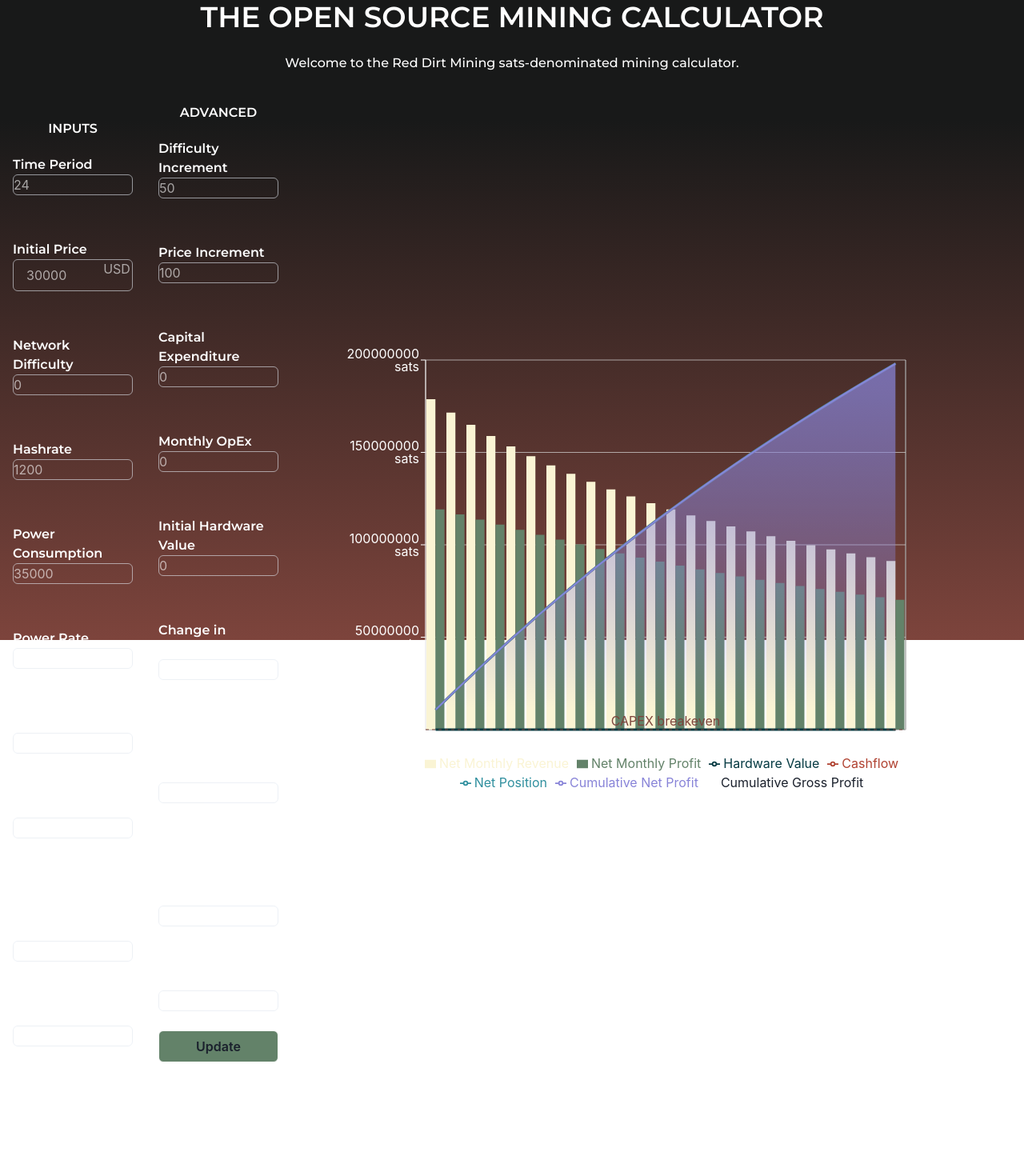
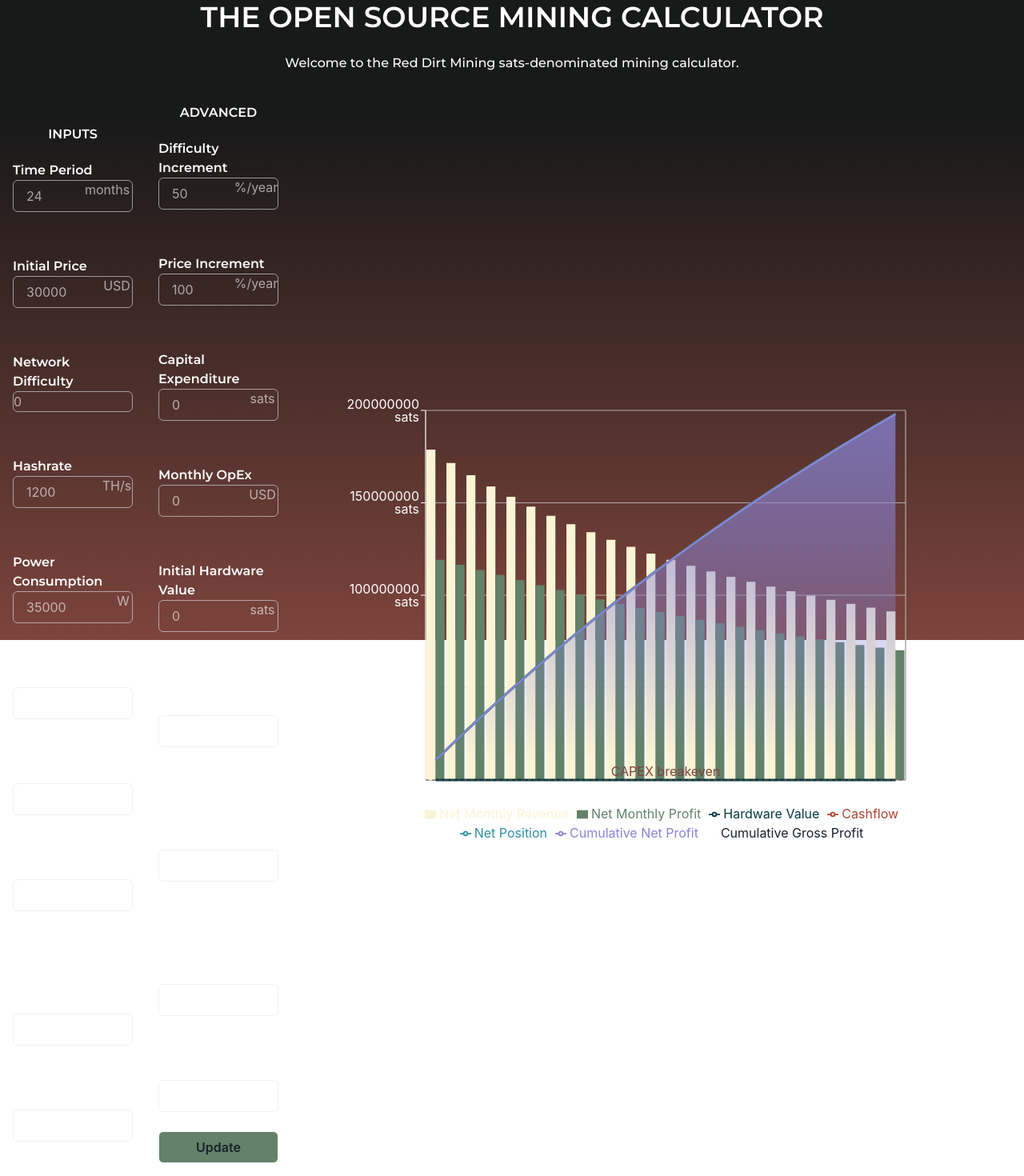
Before and after one commit to Red-Dirt-Mining/calculator, a React (Create React App) app: page / in a window 1280 px wide. Shown: the part 96-1566 px from the top of the page at 80% size. Before the commit the page ends 1440 px from the top, so only its background shows below. Built offline with nearby package versions, Linux system fonts and the light colour scheme; no server answers.

Commit message:
Refactor form field end adornments

```diff
--- a/src/components/basic.js
+++ b/src/components/basic.js
@@ -25,27 +25,22 @@ const { createDataSet, calculateHalvingProgress/* , convertToTerra */ } = requir
 // FIXME: Block based time period – Nonce
 // TODO: Halving adjustment – Nonce to check what I mean here
 // TODO: Toggle graph options – RDM Outlaw https://recharts.org/en-US/examples/LegendEffectOpacity
-// TODO: Hide "advanced" options – Do we need? Sensible defaults instead?
-// TODO: Copy for hover state on input fields – RDM Outlaw
-// TODO: Review field names – RDM Outlaw
 // TODO: Populate initial difficulty from API – Nonce
 
 // V1 COSMETIC
-// FIXME: Remove number input adornment – RDM Outlaw
-// TODO: Decide on data series colors – Put to Storm/Jack
-// TODO: onClick show full number, otherwise show abbreviated – RDM Outlaw
 // TODO: Pull out data to the side to income statement instead of tooltip – Nonce
 
 // WISHLIST
 // TODO: Add block height, current hash rate cards – Nonce
+// TODO: onClick show full number, otherwise show abbreviated – RDM Outlaw
 // TODO: An average difficulty adjustment per epoch instead of annual change (e.g. 2% average upward difficulty per epoch) – Think about the UX of this
 // TODO: Presets e.g. hashrate growth, price growth, etc.
 // TODO: Calculate for reinvesting in new HR
 // TODO: Mark where net position begins to decline when depreciation is higher than net profit
 // TODO: Switch between sats and dollars
 // TODO: Can we do real-time graph updates as you scroll values on a given field? Helps get a sense of how certain inputs are affecting profitability
-// TODO: Depreciation toggle against lifetime sats production. i.e. if half of sats are produced year 1, then ASICs depreciate by half that year
-// Toggle should change to time period
+// TODO: Depreciation toggle against lifetime sats production. i.e. if half of sats are produced year 1, then ASICs depreciate by half that year. Toggle should change to time period
+// TODO: Hide "advanced" options – Do we need? Sensible defaults instead?
 
 
 let data = createDataSet(initialValues)
@@ -78,7 +73,6 @@ const Basic = () => {
     <Box
       w={'full'}
       h={'100vh'}
-      // background gradient
       bgGradient="linear(180deg, #181919 18.75%, #7D443C 100%)"
       >
       <BasicBlurb />
@@ -110,12 +104,12 @@ const Basic = () => {
                         <React.Fragment>
                           <Text color={'white'}>Time Period</Text>
                           <Text color={'white'}>The time period you want to calculate profitability for.</Text>
-                          {/* "The length of time to calculate profitability for in months." */}
                         </React.Fragment>
                       }
                     >
                       <FormControl>
                         <FormLabel htmlFor="months" mb={0} sx={{ fontFamily: "Montserrat", fontWeight: 600 }}>Time Period</FormLabel>
+                        <InputGroup>
                           <Field
                             as={Input}
                             rounded={'md'}
@@ -127,18 +121,22 @@ const Basic = () => {
                             onChange={handleChange}
                             size="small"
                             type='number'
-                          InputProps={{
-                            inputMode: 'numeric', pattern: '[0-9]*',
-                            /* endAdornment: <InputAdornment position="end">months</InputAdornment>, */
-                          }}
                           />
+                          <InputRightElement
+                            children="months"
+                            color={'white'}
+                            opacity={0.6}
+                            pb={4}
+                            pr={6}
+                          />
+                        </InputGroup>
                       </FormControl>
                     </Tooltip>
                     <br /><br />
                     <Tooltip
                       label={
                         <React.Fragment>
-                          <Text color="inherit">Initial Price</Text>
+                          <Text color={'white'}>Initial Price</Text>
                           {"Price of Bitcoin in USD at the beginning of the time period."}
                         </React.Fragment>
                       }
@@ -166,7 +164,7 @@ const Basic = () => {
                     <Tooltip
                       label={
                         <React.Fragment>
-                          <Text color="inherit">Network Difficulty</Text>
+                          <Text color={'white'}>Network Difficulty</Text>
                           {"Difficulty to mine the next block."}
                         </React.Fragment>
                       }
@@ -184,10 +182,6 @@ const Basic = () => {
                           onChange={handleChange}
                           size="small"
                           type='number'
-                          InputProps={{
-                            inputMode: 'numeric', pattern: '[0-9]*',
-                            // endAdornment: <InputAdornment position="end">T</InputAdornment>,
-                          }}
                         />
                       </FormControl>
                     </Tooltip>
@@ -202,6 +196,7 @@ const Basic = () => {
                     >
                       <FormControl>
                         <FormLabel htmlFor="hashrate" mb={0} sx={{ fontFamily: "Montserrat", fontWeight: 600 }}>Hashrate</FormLabel>
+                        <InputGroup>
                           <Field
                             as={Input}
                             rounded={'md'}
@@ -213,11 +208,9 @@ const Basic = () => {
                             onChange={handleChange}
                             size="small"
                             type='number'
-                          InputProps={{
-                            inputMode: 'numeric', pattern: '[0-9]*',
-                            /* endAdornment: <InputAdornment position="end">TH/s</InputAdornment>, */
-                          }}
                           />
+                          <InputRightElement color={'white'} opacity={0.6} pb='4' children={'TH/s'} />
+                        </InputGroup>
                       </FormControl>
                     </Tooltip>
                     <br /><br />
@@ -231,6 +224,7 @@ const Basic = () => {
                     >
                       <FormControl>
                         <FormLabel htmlFor="powerConsumption" mb={0} sx={{ fontFamily: "Montserrat", fontWeight: 600 }}>Power Consumption</FormLabel>
+                        <InputGroup>
                           <Field
                             as={Input}
                             rounded={'md'}
@@ -242,11 +236,9 @@ const Basic = () => {
                             onChange={handleChange}
                             size="small"
                             type='number'
-                          InputProps={{
-                            inputMode: 'numeric', pattern: '[0-9]*',
-                            /* endAdornment: <InputAdornment position="end">W</InputAdornment>, */
-                          }}
                           />
+                          <InputRightElement color={'white'} opacity={0.6} pb='4' mr={-2} children={'W'} />
+                        </InputGroup>
                       </FormControl>
                     </Tooltip>
                     <br /><br />
@@ -260,6 +252,7 @@ const Basic = () => {
                     >
                       <FormControl>
                         <FormLabel htmlFor="powerCostPerKwh" mb={0} sx={{ fontFamily: "Montserrat", fontWeight: 600 }}>Power Rate</FormLabel>
+                        <InputGroup>
                           <Field
                             as={Input}
                             rounded={'md'}
@@ -271,11 +264,9 @@ const Basic = () => {
                             onChange={handleChange}
                             size="small"
                             type='number'
-                          InputProps={{
-                            inputMode: 'numeric', pattern: '[0-9]*',
-                            /* endAdornment: <InputAdornment position="end">USD</InputAdornment>, */
-                          }}
                           />
+                          <InputRightElement color={'white'} opacity={0.6} pb='4' children={'USD'} />
+                        </InputGroup>
                       </FormControl>
                     </Tooltip>
                     <br /><br />
@@ -289,6 +280,7 @@ const Basic = () => {
                     >
                       <FormControl>
                         <FormLabel htmlFor="blockSubsidy" mb={0} sx={{ fontFamily: "Montserrat", fontWeight: 600 }}>Block Subsidy</FormLabel>
+                        <InputGroup>
                           <Field
                             as={Input}
                             rounded={'md'}
@@ -300,11 +292,9 @@ const Basic = () => {
                             onChange={handleChange}
                             size="small"
                             type='number'
-                          InputProps={{
-                            inputMode: 'numeric', pattern: '[0-9]*',
-                            /* endAdornment: <InputAdornment position="end">BTC</InputAdornment>, */
-                          }}
                           />
+                          <InputRightElement color={'white'} opacity={0.6} pb='4' children={'BTC'} />
+                        </InputGroup>
                       </FormControl>
                     </Tooltip>
                     <br /><br />
@@ -318,6 +308,7 @@ const Basic = () => {
                     >
                       <FormControl>
                         <FormLabel htmlFor="poolFee" mb={0} sx={{ fontFamily: "Montserrat", fontWeight: 600 }}>Pool Fee</FormLabel>
+                        <InputGroup>
                           <Field
                             as={Input}
                             rounded={'md'}
@@ -329,11 +320,9 @@ const Basic = () => {
                             onChange={handleChange}
                             size="small"
                             type='number'
-                          InputProps={{
-                            inputMode: 'numeric', pattern: '[0-9]*',
-                            /* endAdornment: <InputAdornment position="end">%</InputAdornment>, */
-                          }}
                           />
+                          <InputRightElement color={'white'} opacity={0.6} pb='4' mr={-2} children={'%'} />
+                        </InputGroup>
                       </FormControl>
                     </Tooltip>
                     <br /><br />
@@ -347,6 +336,7 @@ const Basic = () => {
                     >
                       <FormControl>
                         <FormLabel htmlFor="txFees" mb={0} sx={{ fontFamily: "Montserrat", fontWeight: 600 }}>Average Transaction Fees</FormLabel>
+                        <InputGroup>
                           <Field
                             as={Input}
                             rounded={'md'}
@@ -358,11 +348,9 @@ const Basic = () => {
                             onChange={handleChange}
                             size="small"
                             type='number'
-                          InputProps={{
-                            inputMode: 'numeric', pattern: '[0-9]*',
-                            /* endAdornment: <InputAdornment position="end">BTC</InputAdornment>, */
-                          }}
                           />
+                          <InputRightElement color={'white'} opacity={0.6} pb='4' children={'BTC'} />
+                        </InputGroup>
                       </FormControl>
                     </Tooltip>
                     <br /><br />
@@ -376,6 +364,7 @@ const Basic = () => {
                     >
                       <FormControl>
                         <FormLabel htmlFor="otherFees" mb={0} sx={{ fontFamily: "Montserrat", fontWeight: 600 }}>Other Fees</FormLabel>
+                        <InputGroup>
                           <Field
                             as={Input}
                             rounded={'md'}
@@ -387,11 +376,9 @@ const Basic = () => {
                             onChange={handleChange}
                             size="small"
                             type='number'
-                          InputProps={{
-                            inputMode: 'numeric', pattern: '[0-9]*',
-                          /*  endAdornment: <InputAdornment position="end">%</InputAdornment>, */
-                          }}
                           />
+                          <InputRightElement color={'white'} opacity={0.6} pb='4' mr={-2} children={'%'} />
+                        </InputGroup>
                       </FormControl>
                     </Tooltip>
                   </VStack>
@@ -412,6 +399,7 @@ const Basic = () => {
                       >
                         <FormControl>
                           <FormLabel htmlFor="difficultyIncrement" mb={0} sx={{ fontFamily: "Montserrat", fontWeight: 600 }}>Difficulty Increment</FormLabel>
+                          <InputGroup>
                             <Field
                               as={Input}
                               rounded={'md'}
@@ -423,11 +411,9 @@ const Basic = () => {
                               onChange={handleChange}
                               size="small"
                               type='number'
-                            InputProps={{
-                              inputMode: 'numeric', pattern: '[0-9]*',
-                              /* endAdornment: <InputAdornment position="end">%/year</InputAdornment>, */
-                            }}
                             />
+                            <InputRightElement color={'white'} opacity={0.6} pb='4' pr={4} children={'%/year'} />
+                          </InputGroup>
                         </FormControl>
                       </Tooltip>
                       <br /><br />
@@ -441,6 +427,7 @@ const Basic = () => {
                       >
                         <FormControl>
                           <FormLabel htmlFor="priceIncrement" mb={0} sx={{ fontFamily: "Montserrat", fontWeight: 600 }}>Price Increment</FormLabel>
+                          <InputGroup>
                             <Field
                               as={Input}
                               rounded={'md'}
@@ -452,11 +439,9 @@ const Basic = () => {
                               onChange={handleChange}
                               size="small"
                               type='number'
-                            InputProps={{
-                              inputMode: 'numeric', pattern: '[0-9]*',
-                              /* endAdornment: <InputAdornment position="end">%/year</InputAdornment>, */
-                            }}
                             />
+                            <InputRightElement color={'white'} opacity={0.6} pb='4' pr={4} children={'%/year'} />
+                          </InputGroup>
                         </FormControl>
                       </Tooltip>
                       <br /><br />
@@ -470,6 +455,7 @@ const Basic = () => {
                       >
                         <FormControl>
                           <FormLabel htmlFor="capex" mb={0} sx={{ fontFamily: "Montserrat", fontWeight: 600 }}>Capital Expenditure</FormLabel>
+                          <InputGroup>
                             <Field
                               as={Input}
                               rounded={'md'}
@@ -481,11 +467,9 @@ const Basic = () => {
                               onChange={handleChange}
                               size="small"
                               type='number'
-                            InputProps={{
-                              inputMode: 'numeric', pattern: '[0-9]*',
-                              /* endAdornment: <InputAdornment position="end">sats</InputAdornment>, */
-                            }}
                             />
+                            <InputRightElement color={'white'} opacity={0.6} pb='4' children={'sats'} />
+                          </InputGroup>
                         </FormControl>
                       </Tooltip>
                       <br /><br />
@@ -499,6 +483,7 @@ const Basic = () => {
                       >
                         <FormControl>
                           <FormLabel htmlFor="opex" mb={0} sx={{ fontFamily: "Montserrat", fontWeight: 600 }}>Monthly OpEx</FormLabel>
+                          <InputGroup>
                             <Field
                               as={Input}
                               rounded={'md'}
@@ -510,11 +495,9 @@ const Basic = () => {
                               onChange={handleChange}
                               size="small"
                               type='number'
-                            InputProps={{
-                              inputMode: 'numeric', pattern: '[0-9]*',
-                              /* endAdornment: <InputAdornment position="end">USD</InputAdornment>, */
-                            }}
                             />
+                            <InputRightElement color={'white'} opacity={0.6} pb='4' children={'USD'} />
+                          </InputGroup>
                         </FormControl>
                       </Tooltip>
                       <br /><br />
@@ -528,6 +511,7 @@ const Basic = () => {
                       >
                         <FormControl>
                           <FormLabel htmlFor="hwValue" mb={0} sx={{ fontFamily: "Montserrat", fontWeight: 600 }}>Initial Hardware Value</FormLabel>
+                          <InputGroup>
                             <Field
                               as={Input}
                               rounded={'md'}
@@ -539,11 +523,9 @@ const Basic = () => {
                               onChange={handleChange}
                               size="small"
                               type='number'
-                            InputProps={{
-                              inputMode: 'numeric', pattern: '[0-9]*',
-                              /* endAdornment: <InputAdornment position="end">sats</InputAdornment>, */
-                            }}
                             />
+                            <InputRightElement color={'white'} opacity={0.6} pb='4' children={'sats'} />
+                          </InputGroup>
                         </FormControl>
                       </Tooltip>
                       <br /><br />
@@ -557,6 +539,7 @@ const Basic = () => {
                       >
                         <FormControl>
                           <FormLabel htmlFor="hwDepreciation" mb={0} sx={{ fontFamily: "Montserrat", fontWeight: 600 }}>Change in hardware value</FormLabel>
+                          <InputGroup>
                             <Field
                               as={Input}
                               rounded={'md'}
@@ -568,11 +551,9 @@ const Basic = () => {
                               onChange={handleChange}
                               size="small"
                               type='number'
-                            InputProps={{
-                              inputMode: 'numeric', pattern: '[0-9]*',
-                              /* endAdornment: <InputAdornment position="end">%/year</InputAdornment>, */
-                            }}
                             />
+                            <InputRightElement color={'white'} opacity={0.6} pb='4' pr={4} children={'%/year'} />
+                          </InputGroup>
                         </FormControl>
                       </Tooltip>
                       <br /><br />
@@ -586,6 +567,7 @@ const Basic = () => {
                       >
                         <FormControl>
                           <FormLabel htmlFor="infraValue" mb={0} sx={{ fontFamily: "Montserrat", fontWeight: 600 }}>Initial Infrastructure Value</FormLabel>
+                          <InputGroup>
                             <Field
                               as={Input}
                               rounded={'md'}
@@ -597,11 +579,9 @@ const Basic = () => {
                               onChange={handleChange}
                               size="small"
                               type='number'
-                            InputProps={{
-                              inputMode: 'numeric', pattern: '[0-9]*',
-                              /* endAdornment: <InputAdornment position="end">sats</InputAdornment>, */
-                            }}
                             />
+                            <InputRightElement color={'white'} opacity={0.6} pb='4' children={'sats'} />
+                          </InputGroup>
                         </FormControl>
                       </Tooltip>
                       <br /><br />
@@ -615,6 +595,7 @@ const Basic = () => {
                       >
                         <FormControl>
                           <FormLabel htmlFor="infraDepreciation" mb={0} sx={{ fontFamily: "Montserrat", fontWeight: 600 }}>Change in Infrastructure Value</FormLabel>
+                          <InputGroup>
                             <Field
                               as={Input}
                               rounded={'md'}
@@ -626,11 +607,9 @@ const Basic = () => {
                               onChange={handleChange}
                               size="small"
                               type='number'
-                            InputProps={{
-                              inputMode: 'numeric', pattern: '[0-9]*',
-                              /* endAdornment: <InputAdornment position="end">%/year</InputAdornment>, */
-                            }}
                             />
+                            <InputRightElement color={'white'} opacity={0.6} pb='4' pr={4} children={'%/year'} />
+                          </InputGroup>
                         </FormControl>
                       </Tooltip>
                       <br /><br />
@@ -645,6 +624,7 @@ const Basic = () => {
                       >
                         <FormControl>
                           <FormLabel htmlFor="discountRate" mb={0} sx={{ fontFamily: "Montserrat", fontWeight: 600 }}>Discount Rate</FormLabel>
+                          <InputGroup>
                             <Field
                               as={Input}
                               rounded={'md'}
@@ -656,11 +636,9 @@ const Basic = () => {
                               onChange={handleChange}
                               size="small"
                               type='number'
-                            InputProps={{
-                              inputMode: 'numeric', pattern: '[0-9]*',
-                              /* endAdornment: <InputAdornment position="end">%/year</InputAdornment>, */
-                            }}
                             />
+                            <InputRightElement color={'white'} opacity={0.6} pb='4' pr={4} children={'%/year'} />
+                          </InputGroup>
                         </FormControl>
                       </Tooltip>
                     </VStack>
```
Lines whose indentation alone changed are shown as unchanged.
